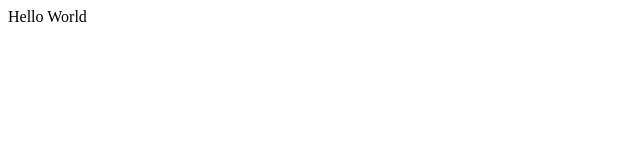
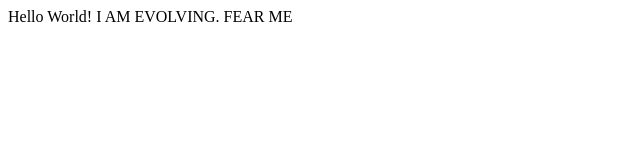
Before and after one commit to LucasShao610/My-First-Project, a plain HTML site: page index.html in a window 1280 px wide. Shown: the whole page, without its empty margins (0-640 px from the left). Drawn offline with Linux system fonts and the light colour scheme.

Commit message:
Added more placeholder text

```diff
--- a/index.html
+++ b/index.html
@@ -7,6 +7,6 @@
     <title>Document</title>
 </head>
 <body>
-    Hello World
+    Hello World! I AM EVOLVING. FEAR ME
 </body>
 </html>
```
